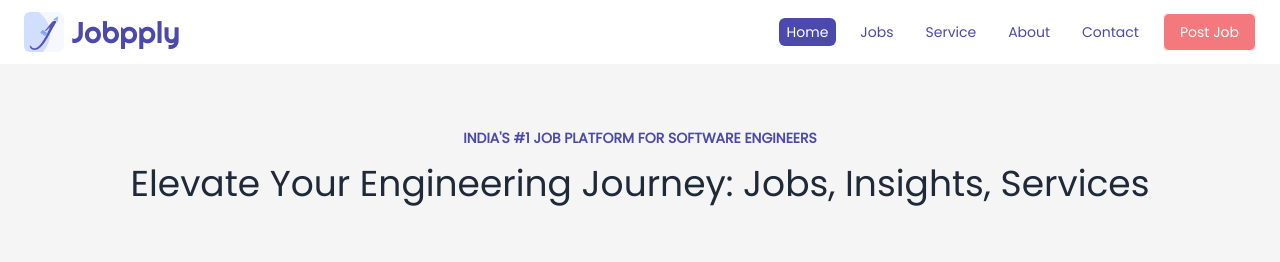
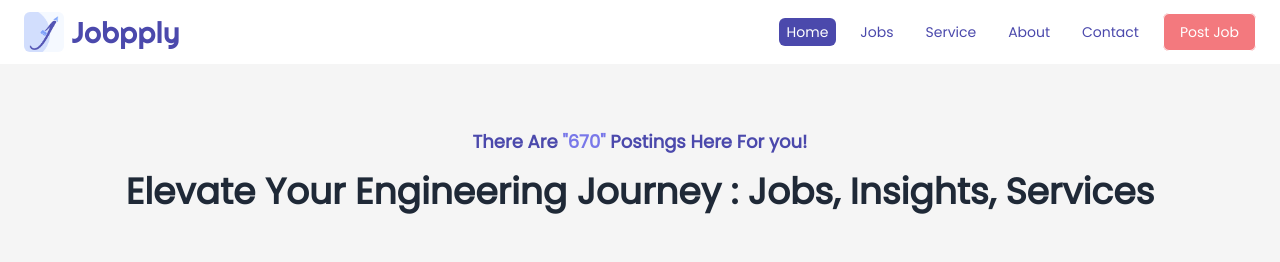
Before and after one commit to suraj080401/jobpply, a Next.js app: page / in a window 1280 px wide. Shown: the top 262 px of the page. Built offline with nearby package versions, Linux system fonts and the light colour scheme; no server answers; the database is empty.

Commit message:
fix: Remove addtional component (not needed)

```diff
--- a/app/page.tsx
+++ b/app/page.tsx
@@ -1,11 +1,11 @@
 "use client";
-import App from "@/components/App";
-import { RecoilRoot } from "recoil";
+
+import HomeComp from "@/components/ComponentRoutes/HomeComp";
 
 export default function Home() {
 	return (
 		<main className="flex-grow h-full scroll-smooth">
-			<App />
+			<HomeComp />
 		</main>
 	);
 }
--- a/components/App.tsx
+++ b/components/App.tsx
@@ -1,7 +1,7 @@
 "use client";
 import { useEffect, useState } from "react";
 import { fetchData } from "../utils/services/userData";
-import Home from "./Home";
+import Home from "./ComponentRoutes/HomeComp";
 
 const App = () => {
 	const [data, setData] = useState<any[]>([]);
--- /dev/null
+++ b/components/ComponentRoutes/HomeComp.tsx
@@ -0,0 +1,11 @@
+import React from "react";
+import Jumbotron from "../Jumbotron";
+const HomeComp: React.FC = () => {
+	return (
+		<div className="h-full w-full flex flex-col">
+			<Jumbotron />
+		</div>
+	);
+};
+
+export default HomeComp;
--- a/components/Home.tsx
+++ /dev/null
@@ -1,11 +0,0 @@
-import React from "react";
-import Jumbotron from "./Jumbotron";
-const Home: React.FC = () => {
-	return (
-		<div className="h-full w-full">
-			<Jumbotron />
-		</div>
-	);
-};
-
-export default Home;
--- a/components/Jumbotron.tsx
+++ b/components/Jumbotron.tsx
@@ -11,13 +11,14 @@ const Jumbotron: React.FC = () => {
 		>
 			<div>
 				<div>
-					<p className="md:text-sm text-xs font-bold text-mydarkblue text-center">
-						INDIA'S #1 JOB PLATFORM FOR SOFTWARE ENGINEERS
+					<p className="md:text-lg text-sm font-bold text-mydarkblue text-center">
+						There Are <span className="text-mypurple">"670"</span> Postings Here
+						For you!
 					</p>
 				</div>
 				<div className="py-4">
-					<p className="md:text-4xl text-xl text-gray-800 text-center">
-						Elevate Your Engineering Journey: Jobs, Insights, Services
+					<p className="md:text-4xl text-xl text-gray-800 font-bold text-center">
+						Elevate Your Engineering Journey : Jobs, Insights, Services
 					</p>
 				</div>
 			</div>
```
Also changed, not shown: components/ComponentRoutes/JobComp.tsx (added), public/roundedlogo.png.
